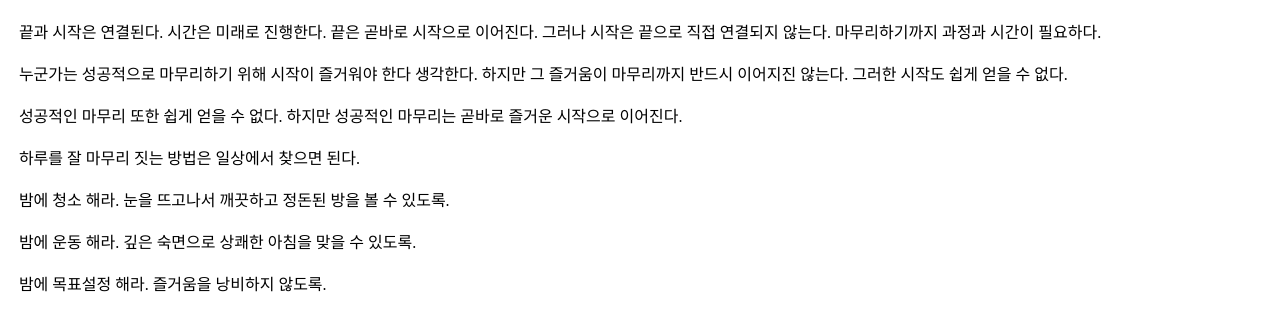
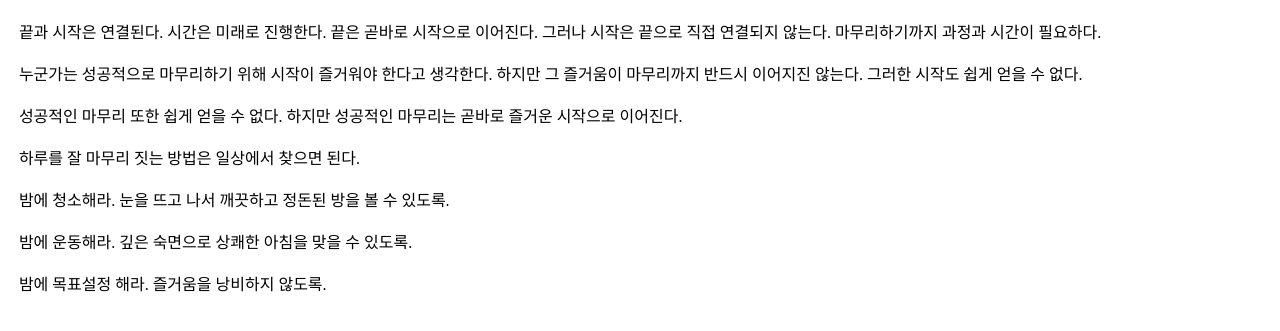
Before and after one commit to BeomseoChoi/BeomseoChoi.github.io, a plain HTML site: page post/2024-01-30-1.html in a window 1280 px wide. Shown: the part 61-392 px from the top of the page. Drawn offline with Linux system fonts and the light colour scheme.

Commit message:
correct spelling on 2024-01-30-1

```diff
--- a/post/2024-01-30-1.html
+++ b/post/2024-01-30-1.html
@@ -51,7 +51,7 @@
 		<br>
 		<br>
 
-		누군가는 성공적으로 마무리하기 위해 시작이 즐거워야 한다 생각한다. 하지만 그 즐거움이 마무리까지 반드시 이어지진 않는다. 그러한 시작도 쉽게 얻을 수 없다.
+		누군가는 성공적으로 마무리하기 위해 시작이 즐거워야 한다고 생각한다. 하지만 그 즐거움이 마무리까지 반드시 이어지진 않는다. 그러한 시작도 쉽게 얻을 수 없다.
 		<br>
 		<br>
 
@@ -63,10 +63,10 @@
 		<br>
 		<br>
 
-		밤에 청소 해라. 눈을 뜨고나서 깨끗하고 정돈된 방을 볼 수 있도록.
+		밤에 청소해라. 눈을 뜨고 나서 깨끗하고 정돈된 방을 볼 수 있도록.
 		<br>
 		<br>
-		밤에 운동 해라. 깊은 숙면으로 상쾌한 아침을 맞을 수 있도록.
+		밤에 운동해라. 깊은 숙면으로 상쾌한 아침을 맞을 수 있도록.
 		<br>
 		<br>
 		밤에 목표설정 해라. 즐거움을 낭비하지 않도록.
```
Also changed, not shown: index.html (+1 -1 lines).
